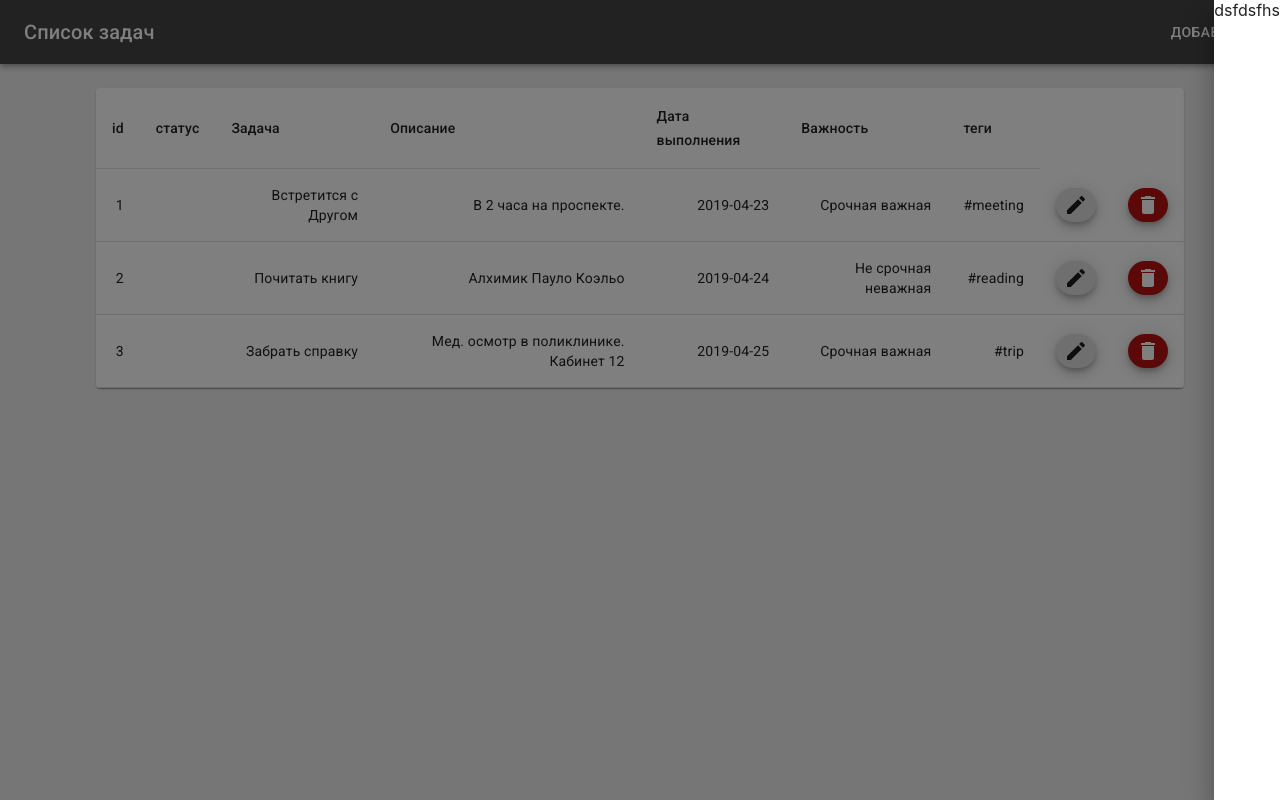
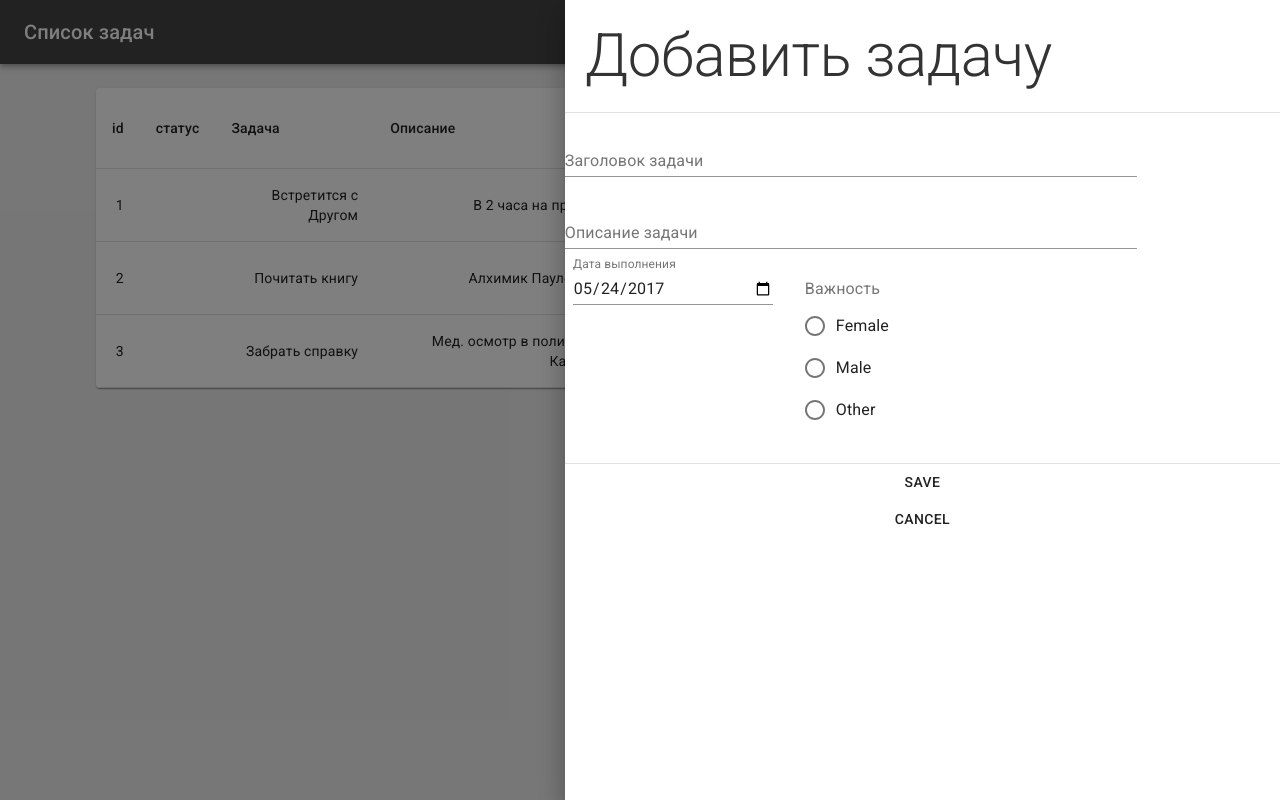
Before and after one commit to usuisora/TodosList, a React (Create React App) app: page / in a window 1280 px wide. Both pictures are taken after a click on the button "ДОБАВИТЬ". Built offline with nearby package versions, Linux system fonts and the light colour scheme.

Commit message:
form added

```diff
--- a/package.json
+++ b/package.json
@@ -3,8 +3,12 @@
   "version": "0.1.0",
   "private": true,
   "dependencies": {
+    "@date-io/core": "^1.1.0",
+    "@date-io/date-fns": "^1.1.0",
     "@material-ui/core": "^4.0.0-alpha.6",
     "@material-ui/icons": "^3.0.2",
+    "date-fns": "^2.0.0-alpha.27",
+    "material-ui-pickers": "^2.2.4",
     "react": "^16.8.6",
     "react-dom": "^16.8.6",
     "react-scripts": "2.1.8"
--- a/src/components/SideBar/SideBar.js
+++ b/src/components/SideBar/SideBar.js
@@ -1,6 +1,6 @@
 import React from 'react'
-import {Button,Typography, Drawer} from '@material-ui/core'
-
+import {Button,Typography, Drawer, Divider} from '@material-ui/core'
+import SideForm from './SideForm'
 
 function SideBar({isSideOpen,setIsSideOpen}) {
 
@@ -8,7 +8,14 @@ function SideBar({isSideOpen,setIsSideOpen}) {
     <Drawer anchor="right"
             open={isSideOpen}
             onClose={()=>setIsSideOpen(false)}>
-        dsfdsfhs
+            <Typography component="h2" variant="h2" gutterBottom style={{margin:20, color: '#333' }}>
+                Добавить задачу
+            </Typography>
+           <Divider/>
+           <SideForm />
+           <Divider/>
+           <Button >Save</Button>
+           <Button>Cancel</Button>
     </Drawer>
   )
 }
--- a/src/components/SideBar/SideForm.js
+++ b/src/components/SideBar/SideForm.js
@@ -0,0 +1,77 @@
+import React from 'react'
+import TextField from '@material-ui/core/TextField';
+import { withStyles,createStyles} from '@material-ui/core/styles';
+import { Divider , Button, FormControl, InputLabel, FormLabel, RadioGroup,FormControlLabel,Radio} from '@material-ui/core';
+
+const styles = theme =>createStyles({
+   field:{
+       width: '80%',
+       padding: '10'
+   },
+   textField: {
+    marginLeft: theme.spacing.unit,
+    marginRight: theme.spacing.unit,
+    width: 200,
+  },
+    root: {
+        display: 'flex',
+        flexWrap: 'wrap',
+    },
+    formControl: {
+        margin: theme.spacing.unit * 3,
+    },
+    group: {
+        margin: `${theme.spacing.unit}px 0`,
+    },
+})
+function SideForm({classes}) {
+
+    const handleChange  =()=>{
+        console.log('change')
+    }
+  return (
+   <form  className = {classes.root}>
+        <TextField  className = {classes.field}
+          id="standard-name"
+          label="Заголовок задачи"
+          margin="normal"
+        />
+
+        <TextField className = {classes.field}
+          label="Описание задачи"
+          multiline
+          rowsMax="4"
+          margin="normal"
+        />
+
+        <TextField
+        id="date"
+        label="Дата выполнения"
+        type="date"
+        defaultValue="2017-05-24"
+        className={classes.textField}
+        InputLabelProps={{
+          shrink: true,
+        }}/>
+
+        <FormControl component="fieldset" className={classes.formControl}>
+          <FormLabel component="legend">Важность</FormLabel>
+          <RadioGroup
+            aria-label="importance"
+            className={classes.group}
+            value={'неважно'}
+            onChange={handleChange}
+          >
+            <FormControlLabel value="female" control={<Radio />} label="Female" />
+            <FormControlLabel value="male" control={<Radio />} label="Male" />
+            <FormControlLabel value="other" control={<Radio />} label="Other" />
+          </RadioGroup>
+        </FormControl>
+
+       <Divider/>
+
+    </form>
+  )
+}
+
+export default withStyles(styles)(SideForm)
```
Also changed, not shown: src/components/SideBar/SideFooter.js (deleted), src/components/SideBar/SideHeader.js (deleted), 1 other file (tests, documents, lock files or other folders).
